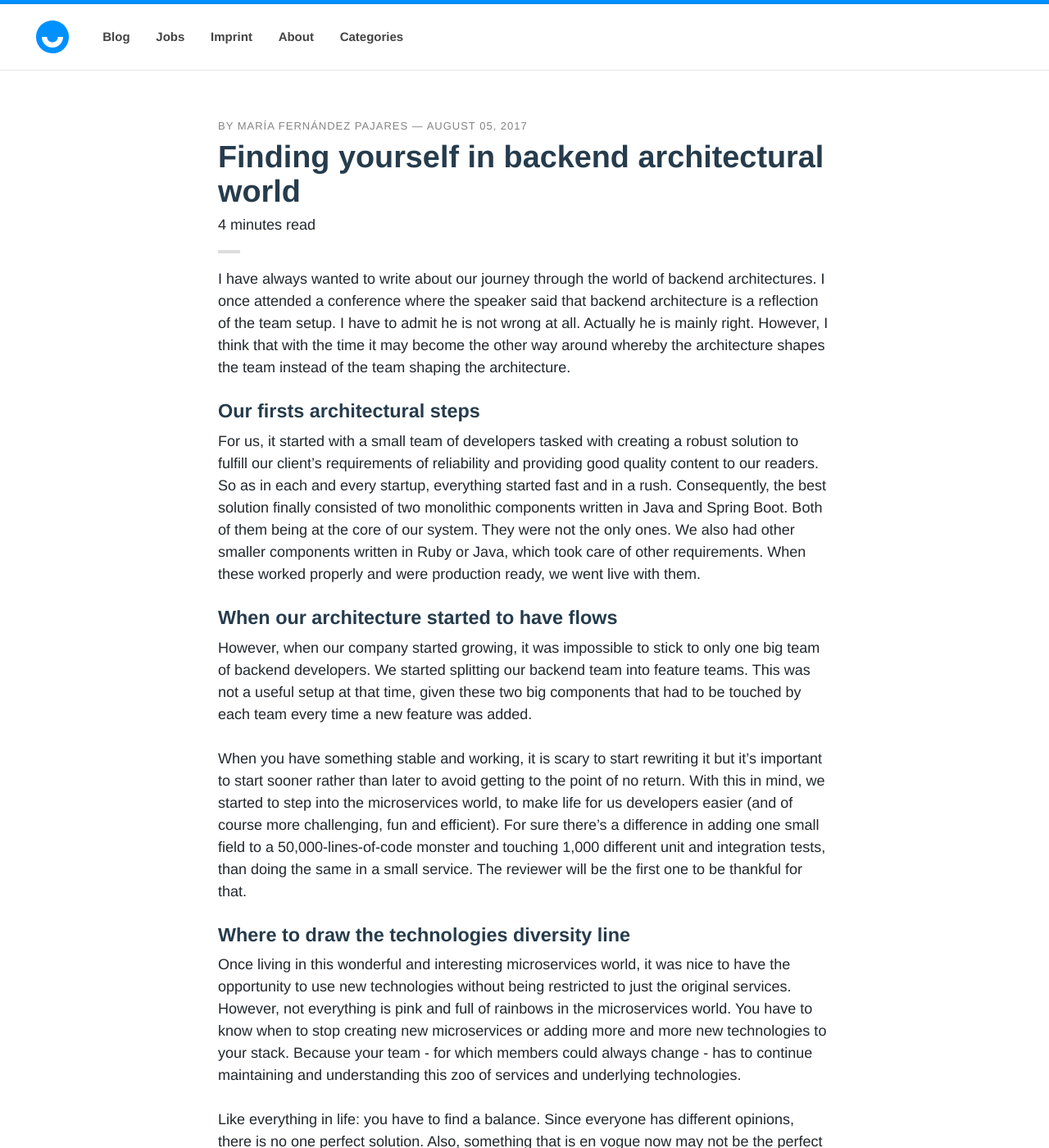
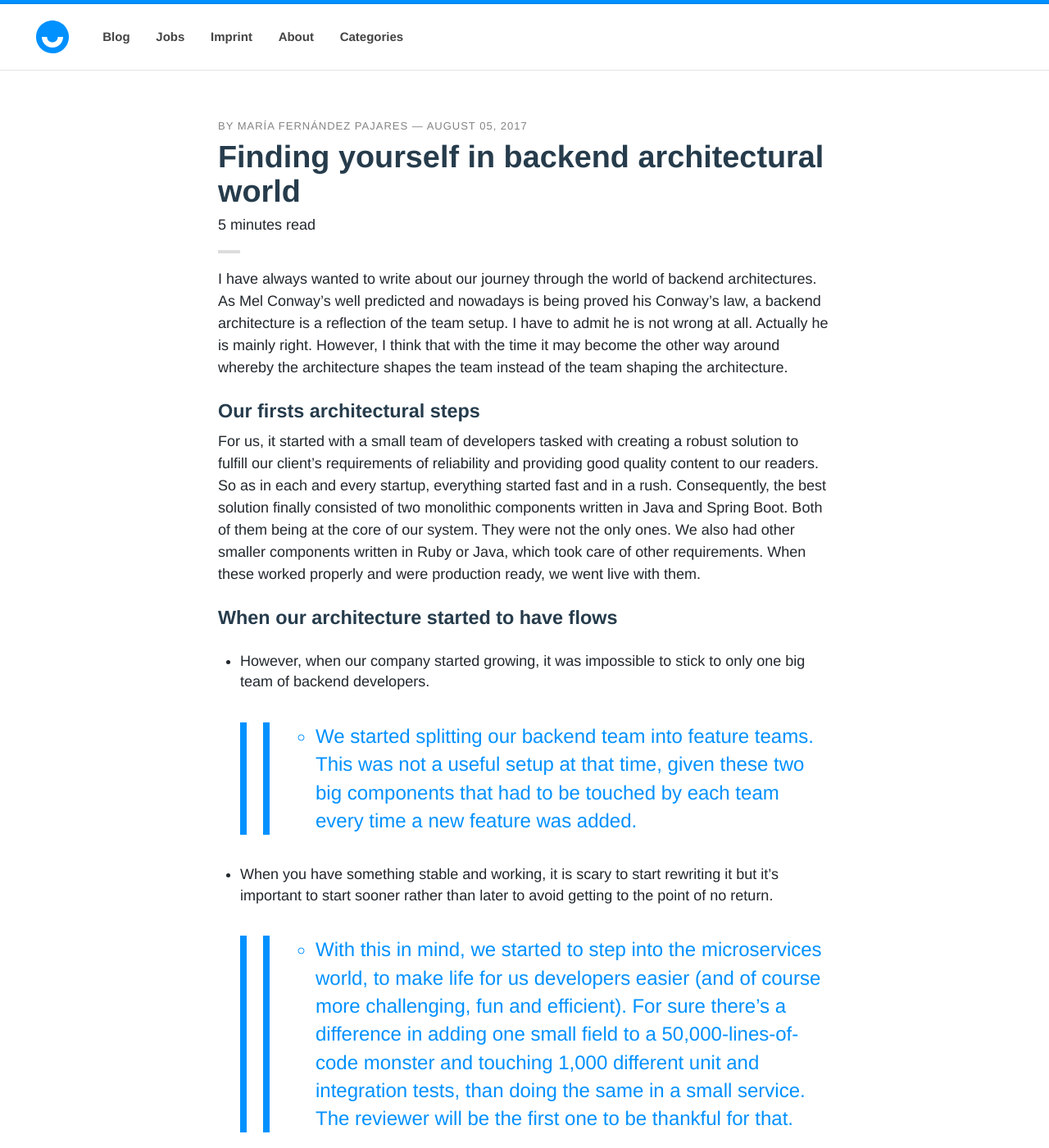
Before and after one commit to upday/upday.github.io, a Jekyll site: the page built from _posts/blog/2017-08-05-upday_architecture.md, in a window 1280 px wide and 1400 px high. Shown: the whole window at 82% size. Built offline with Jekyll 4.4.1, drawn with Linux system fonts in a browser that asks for light colours; nearby versions of some CDN libraries; some web fonts are replaced; comment, search, counter and statistics services are not loaded; some of the changed text lies outside the part shown.

Commit message:
changes some text based of code review from Maciej

```diff
--- a/_posts/blog/2017-08-05-upday_architecture.md
+++ b/_posts/blog/2017-08-05-upday_architecture.md
@@ -4,20 +4,21 @@
 modified:
 categories: blog
 author: maria_fernandez_pajares
-excerpt: A small description of upday architecture path since we are there
+excerpt: A small description of upday architecture changes since we are there
 tags: [architecture, microservices, backend]
 image:
 date: 2017-08-5T10:55:55-04:00
 ---
 
-I have always wanted to write about our journey through the world of backend architectures. I once attended a conference where the speaker said that backend architecture is a reflection of the team setup. I have to admit he is not wrong at all. Actually he is mainly right. However, I think that with the time it may become the other way around whereby the architecture shapes the team instead of the team shaping the architecture.
+I have always wanted to write about our journey through the world of backend architectures. As Mel Conway’s well predicted and nowadays is being proved his Conway’s law, a backend architecture is a reflection of the team setup. I have to admit he is not wrong at all. Actually he is mainly right. However, I think that with the time it may become the other way around whereby the architecture shapes the team instead of the team shaping the architecture.
 ### Our firsts architectural steps
 
 For us, it started with a small team of developers tasked with creating a robust solution to fulfill our client’s requirements of reliability and providing good quality content to our readers. So as in each and every startup, everything started fast and in a rush. Consequently, the best solution finally consisted of two monolithic components written in Java and Spring Boot. Both of them being at the core of our system. They were not the only ones. We also had other smaller components written in Ruby or Java, which took care of other requirements. When these worked properly and were production ready, we went live with them.
 ### When our architecture started to have flows
-However, when our company started growing, it was impossible to stick to only one big team of backend developers. We started splitting our backend team into feature teams. This was not a useful setup at that time, given these two big components that had to be touched by each team every time a new feature was added.
-
-When you have something stable and working, it is scary to start rewriting it but it’s important to start sooner rather than later to avoid getting to the point of no return. With this in mind, we started to step into the microservices world, to make life for us developers easier (and of course more challenging, fun and efficient). For sure there’s a difference in adding one small field to a 50,000-lines-of-code monster and touching 1,000 different unit and integration tests, than doing the same in a small service. The reviewer will be the first one to be thankful for that.
+* However, when our company started growing, it was impossible to stick to only one big team of backend developers.
+>>  - We started splitting our backend team into feature teams. This was not a useful setup at that time, given these two big components that had to be touched by each team every time a new feature was added.
+* When you have something stable and working, it is scary to start rewriting it but it’s important to start sooner rather than later to avoid getting to the point of no return.
+>> - With this in mind, we started to step into the microservices world, to make life for us developers easier (and of course more challenging, fun and efficient). For sure there’s a difference in adding one small field to a 50,000-lines-of-code monster and touching 1,000 different unit and integration tests, than doing the same in a small service. The reviewer will be the first one to be thankful for that.
 
 ### Where to draw the technologies diversity line
 Once living in this wonderful and interesting microservices world, it was nice to have the opportunity to use new technologies without being restricted to just the original services. However, not everything is pink and full of rainbows in the microservices world. You have to know when to stop creating new microservices or adding more and more new technologies to your stack. Because your team - for which members could always change - has to continue maintaining and understanding this zoo of services and underlying technologies.
@@ -27,24 +28,27 @@
 ### Our architecture today perfect solution
 As a team of young developers who strive for challenges, we have evolved into our current setup where we have better small services but never create a microservice for the sake of creating a microservice only when there are reasons to go for a new one, and as it seems to work quite well for both our developers and our product.
 
-Our Android app has two main parts: the Top News section (news everyone needs to know about) and the My News section (based on the user’s interests and their interactions with our app). This is how our architecture looks like at the moment:
+Our Android app has two main parts: the _Top News section_ (news everyone needs to know about) and the _My News section_ (based on the user’s interests and their interactions with our app). We decided to keep them separated and independent, basing their communication only through messaging, taking this decision from the **SCS** (Self Contained Systems). So when there is any problem related with _Top News_, _My News_ is not affected and the other way around. This is how currently our architecture from a bird’s eye view (very high level overview) looks like:
 
 <img style="margin: auto; margin-left: 25%; margin-top: 10px;" src="/images/blog/upday_architecture/upday_architecture.jpg"/><br/>
 
-And these are parts of our backend cloud cosmos and the technologies we are using:
+And here is an overview of some components (microservices) developed with different technologies being part of these **Top News** and **My News systems**:
 
 <img style="margin: auto; margin-left: 25%; margin-top: 10px;" src="/images/blog/upday_architecture/upday_cloud_cosmos.jpg"/><br/>
 
 
-### Our learnings and conclusions so far
+### Our learning and conclusions so far
 
 … which are not a universal truth and may not even last for us forever.
 
-Although we have mastered Java 8 and Spring boot technologies better, we might move to other technologies if they fit our requirements or problems better.
-Data storage requirements differ per service:
-for score-based querying of full text search, Elasticsearch comes handy
-for getting statistics of open rates for our content team, using AWS Lambdas and DynamoDB fits much better
-for simply storing articles without simple relational queries we use Postgres.
-And now we are quite impressed by Kotlin. Our Android team is already starting to use it and perhaps we too start to implement future backend services with it.
+- Although we have mastered Java 8 and Spring boot technologies better, we might move to other technologies if they fit our requirements or problems better.
+
+- Handle different type of data differ per service:
+
+    -  for score-based querying of full text search, Elasticsearch comes handy
+    -  for getting statistics of open rates for our content team, using AWS Lambdas and DynamoDB fits much better
+    -  for simply storing articles without simple relational queries we use Postgres.
+
+- And now we are quite impressed by Kotlin. Our Android team is already starting to use it and perhaps we too start to implement future backend services with it.
 
 Good luck on your own path through backend architecture!
```
